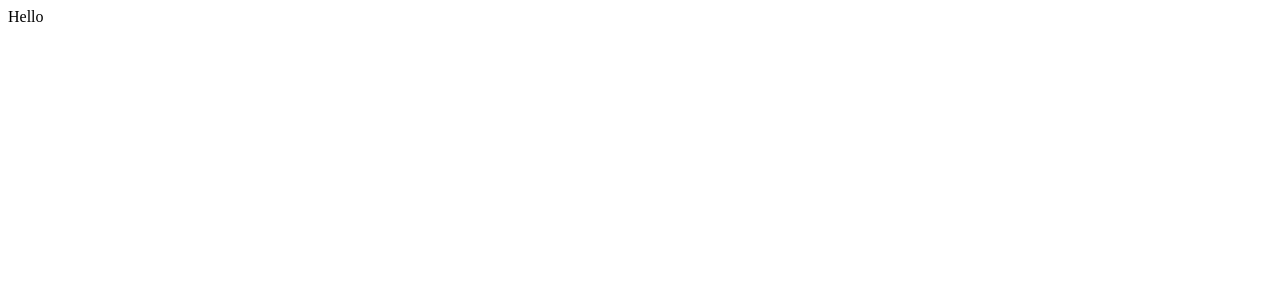
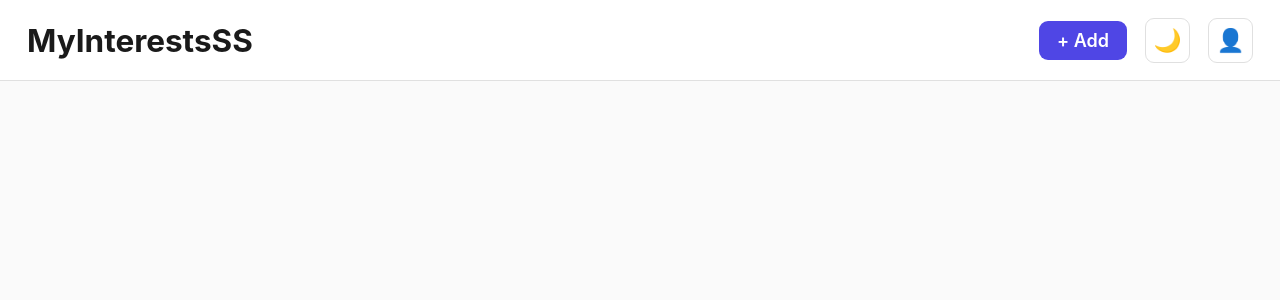
Before and after one commit to arturtugui/tum-web-lab6, a React (Vite) app in the folder my-app/: page / in a window 1280 px wide. Shown: the top 300 px of the page. Built offline with nearby package versions, Linux system fonts and the light colour scheme.

Commit message:
feat: navbar

```diff
--- a/my-app/src/App.jsx
+++ b/my-app/src/App.jsx
@@ -1,9 +1,10 @@
+import Navbar from './components/Navbar'
+import './styles/App.css'
+
 function App() {
 
   return (
-    <div>
-      Hello
-    </div>
+    <Navbar />
   )
 }
 
--- /dev/null
+++ b/my-app/src/components/Navbar.css
@@ -0,0 +1,62 @@
+.navbar {
+  display: flex;
+  justify-content: space-between;
+  align-items: center;
+  padding: var(--spacing-md) var(--spacing-lg);
+  background-color: var(--card-bg);
+  border-bottom: 1px solid var(--border);
+  height: 4.5rem;
+}
+
+.navbar-title {
+  font-size: var(--font-size-xl);
+  font-weight: 700;
+  color: var(--text);
+}
+
+.navbar-buttons {
+  display: flex;
+  gap: var(--spacing-md);
+  align-items: center;
+}
+
+.btn {
+  padding: var(--spacing-sm) var(--spacing-md);
+  border: none;
+  border-radius: 0.5rem;
+  cursor: pointer;
+  font-size: var(--font-size-base);
+  transition: background-color 0.2s ease, transform 0.1s ease;
+  font-family: var(--font-family);
+}
+
+.btn:hover {
+  transform: translateY(-2px);
+}
+
+.btn-add {
+  background-color: var(--accent);
+  color: white;
+  font-weight: 600;
+}
+
+.btn-add:hover {
+  background-color: var(--accent-hover);
+}
+
+.btn-icon {
+  background-color: transparent;
+  border: 1px solid var(--border);
+  color: var(--text);
+  width: 2.5rem;
+  height: 2.5rem;
+  display: flex;
+  align-items: center;
+  justify-content: center;
+  font-size: 1.25rem;
+}
+
+.btn-icon:hover {
+  background-color: var(--card-bg);
+  border-color: var(--accent);
+}
--- /dev/null
+++ b/my-app/src/components/Navbar.jsx
@@ -0,0 +1,16 @@
+import './Navbar.css'
+
+function Navbar() {
+  return (
+    <nav className="navbar">
+      <div className="navbar-title">MyInterestsSS</div>
+      <div className="navbar-buttons">
+        <button className="btn btn-add">+ Add</button>
+        <button className="btn btn-icon" aria-label="Toggle theme">🌙</button>
+        <button className="btn btn-icon" aria-label="Switch role">👤</button>
+      </div>
+    </nav>
+  )
+}
+
+export default Navbar
```
